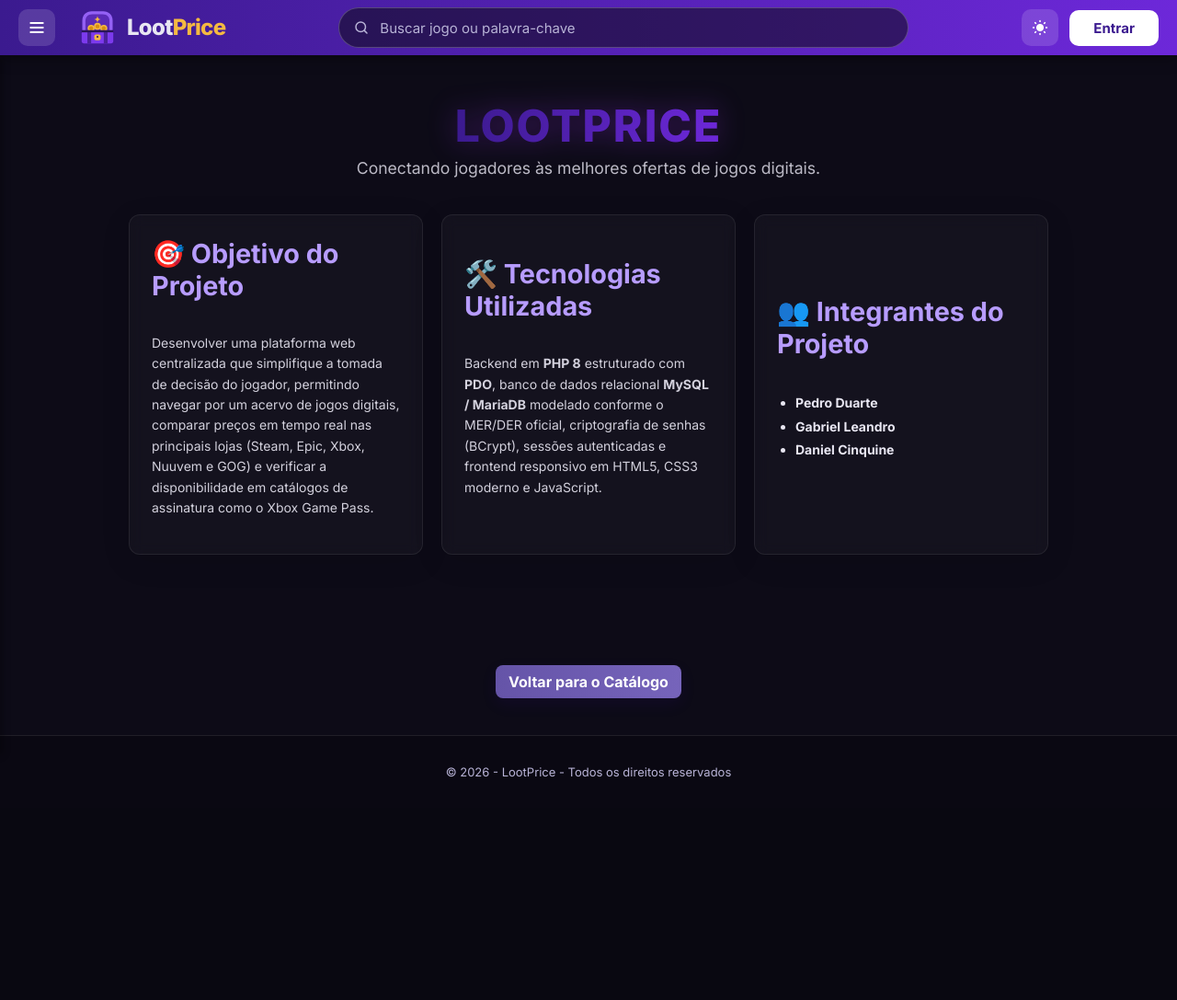
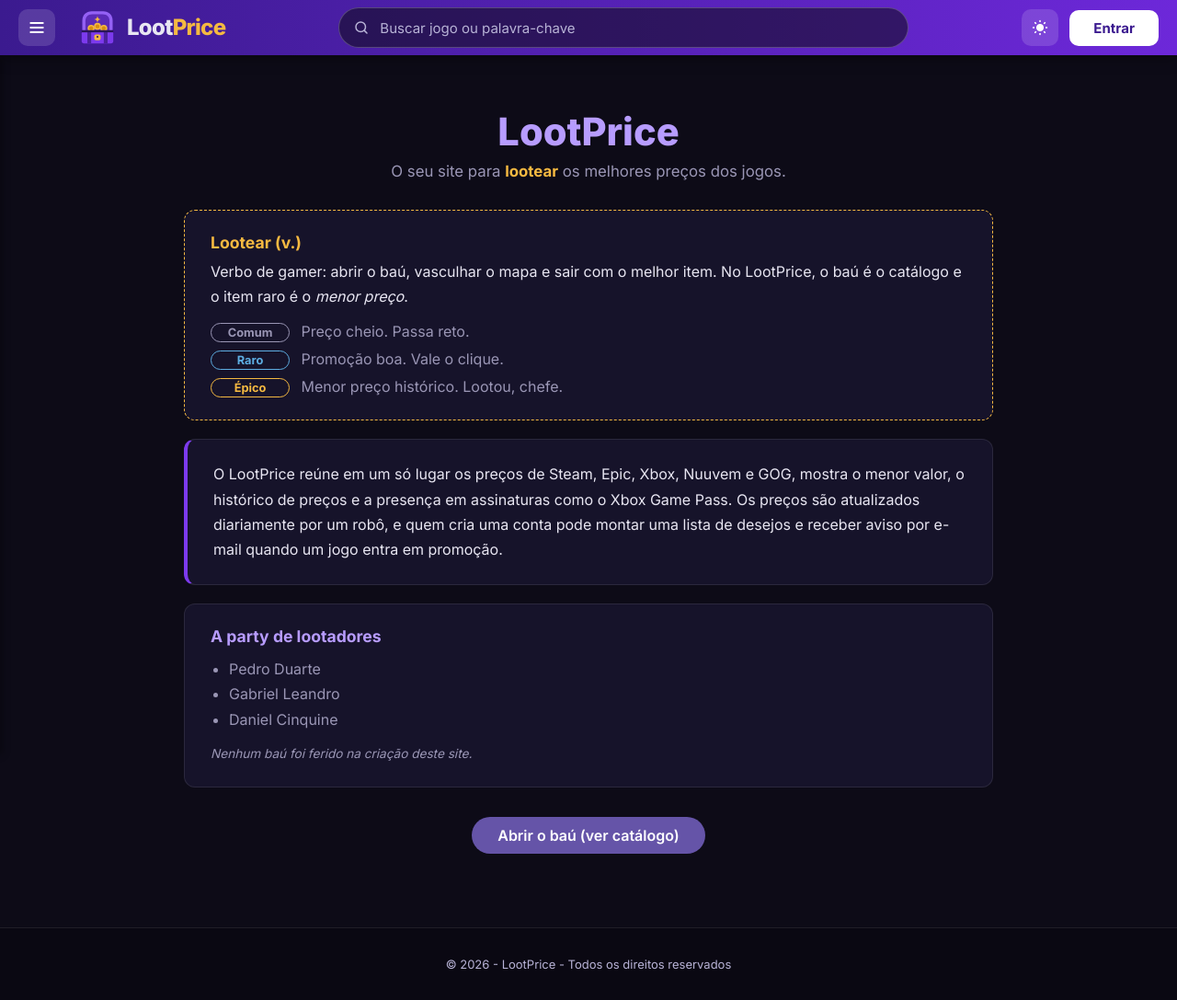
Before and after one commit to gabriel-lis/LootPrice-main, a PHP site: page /LootPrice-main/sobre.php in a window 1280 px wide. Shown: the whole page at 92% size. Before the commit the page ends 845 px from the top, so only its background shows below. Run offline with PHP 8.4, Linux system fonts and the light colour scheme; data that the repository does not hold is empty.

Commit message:
Refaz página Sobre com a brincadeira do "lootear" como marca
Co-Authored-By: Claude Sonnet 5.5 <noreply@anthropic.com>

```diff
--- a/css_index/sobre.css
+++ b/css_index/sobre.css
@@ -1,216 +1,145 @@
-/* =========================================
-   ESTILOS DA PÁGINA SOBRE (Clean & Modern)
-   ========================================= */
+/* Página Sobre: usa só as variáveis de theme.css */
 
-/* Container que centraliza o conteúdo e empurra o rodapé */
-.about-main-wrapper {
-  flex: 1; /* Ocupa o espaço restante da tela */
-  display: flex;
-  flex-direction: column;
-  align-items: center;
-  padding: 40px 20px 80px;
+.sobre {
+  flex: 1;
   width: 100%;
-  max-width: 1200px;
+  max-width: 880px;
   margin: 0 auto;
-
-  /* 🚫 BLOQUEIA SELEÇÃO DE TEXTO */
-  -webkit-user-select: none;
-  -moz-user-select: none;
-  -ms-user-select: none;
-  user-select: none;
-  cursor: default;
+  padding: 48px 20px 80px;
 }
 
-/* Título Principal */
-.hero-title {
-  font-size: 3rem;
-  font-weight: 900;
-  text-transform: uppercase;
-  letter-spacing: 2px;
-  margin-bottom: 10px;
-  background: var(--navbar-gradient);
-  -webkit-background-clip: text;
-  background-clip: text;
-  -webkit-text-fill-color: transparent;
+.sobre-hero {
   text-align: center;
-  filter: drop-shadow(0 0 15px rgba(142, 45, 226, 0.4));
+  margin-bottom: 32px;
 }
 
-.hero-subtitle {
-  font-size: 1.1rem;
-  color: var(--text-color);
-  opacity: 0.8;
-  text-align: center;
-  margin-bottom: 60px;
+.sobre-hero h1 {
+  font-size: 2.6rem;
+  font-weight: 800;
+  margin: 0 0 8px;
+  color: var(--title-color);
 }
 
-/* Grid Layout (Esquerda: Texto / Direita: Features) */
-.content-grid {
-  display: grid;
-  grid-template-columns: 1fr 1fr;
-  gap: 40px;
-  width: 100%;
-  margin-bottom: 80px;
-  align-items: stretch;
+.sobre-hero p {
+  margin: 0;
+  color: var(--text-muted);
+  font-size: 1.05rem;
 }
 
-/* Card Vidro (Glassmorphism) */
-.glass-card {
-  background: var(--search-bg); /* Adapta ao tema Dark/Light */
-  border: 1px solid var(--search-border);
-  border-radius: 20px;
-  padding: 40px;
-  box-shadow: 0 8px 32px 0 rgba(0, 0, 0, 0.1);
-  backdrop-filter: blur(8px);
-  display: flex;
-  flex-direction: column;
-  justify-content: center;
+.sobre-hero strong { color: var(--loot-gold, var(--accent)); }
+
+.sobre-loot {
+  background: var(--surface);
+  border: 1px dashed var(--loot-gold, var(--accent));
+  border-radius: 12px;
+  padding: 24px 28px;
+  margin-bottom: 20px;
 }
 
-.glass-card h3 {
-  font-size: 1.8rem;
-  margin-bottom: 20px;
-  color: var(--text-color);
+.sobre-loot h2 {
+  margin: 0 0 8px;
+  font-size: 1.1rem;
+  color: var(--loot-gold, var(--accent));
 }
 
-.glass-card p {
-  font-size: 1rem;
-  line-height: 1.6;
-  color: var(--text-color);
-  opacity: 0.9;
-  margin-bottom: 15px;
+.sobre-loot p {
+  margin: 0 0 14px;
+  line-height: 1.7;
+  color: var(--text);
 }
 
-/* Grid de Funcionalidades */
-.features-grid {
+.loot-lista {
+  list-style: none;
+  margin: 0;
+  padding: 0;
   display: grid;
-  grid-template-columns: 1fr 1fr;
+  gap: 8px;
+  color: var(--text-muted);
+}
+
+.loot-raridade {
+  display: inline-block;
+  min-width: 64px;
+  margin-right: 8px;
+  padding: 2px 10px;
+  border-radius: 999px;
+  border: 1px solid currentColor;
+  font-size: .8rem;
+  font-weight: 700;
+  text-align: center;
+}
+
+.loot-raridade.comum { color: var(--text-muted); }
+.loot-raridade.raro  { color: var(--info, var(--accent)); }
+.loot-raridade.epico { color: var(--loot-gold, var(--accent)); }
+
+.sobre-nota {
+  margin-top: 12px !important;
+  font-size: .85rem;
+  font-style: italic;
+}
+
+.sobre-resumo {
+  background: var(--surface);
+  border: 1px solid var(--border);
+  border-left: 4px solid var(--accent);
+  border-radius: 12px;
+  padding: 24px 28px;
+  margin-bottom: 20px;
+}
+
+.sobre-resumo p {
+  margin: 0;
+  line-height: 1.7;
+  color: var(--text);
+}
+
+.sobre-grid {
+  display: grid;
+  grid-template-columns: repeat(auto-fit, minmax(260px, 1fr));
   gap: 20px;
 }
 
-.feature-box {
-  background: var(--bg-color); /* Fundo sólido para cobrir elementos atrás */
-  border: 1px solid var(--theme-btn-border);
-  border-radius: 16px;
-  padding: 20px;
-  text-align: center;
-  display: flex;
-  flex-direction: column;
-  align-items: center;
-  justify-content: center;
-  transition: transform 0.3s, box-shadow 0.3s;
+.sobre-card {
+  background: var(--surface);
+  border: 1px solid var(--border);
+  border-radius: 12px;
+  padding: 24px 28px;
 }
 
-.feature-box:hover {
-  transform: translateY(-5px);
-  border-color: var(--search-focus-border);
-  box-shadow: 0 8px 20px var(--card-hover-shadow);
+.sobre-card h2 {
+  margin: 0 0 12px;
+  font-size: 1.1rem;
+  color: var(--title-color);
 }
 
-.feature-icon {
-  font-size: 32px;
-  margin-bottom: 12px;
+.sobre-card p,
+.sobre-card li {
+  line-height: 1.7;
+  color: var(--text-muted);
 }
 
-.feature-title {
-  font-weight: 700;
-  font-size: 0.95rem;
-  color: var(--text-color);
-  background: transparent !important; /* Remove qualquer fundo cinza herdado */
+.sobre-card p { margin: 0; }
+
+.sobre-card ul {
+  margin: 0;
+  padding-left: 20px;
 }
 
-/* Seção da Equipe */
-.team-section {
-  width: 100%;
-  text-align: center;
+.sobre-voltar {
+  display: block;
+  width: fit-content;
+  margin: 32px auto 0;
+  padding: 10px 28px;
+  border-radius: 999px;
+  background: var(--btn-bg);
+  color: var(--on-accent);
+  font-weight: 600;
+  text-decoration: none;
 }
 
-.team-section h2 {
-  font-size: 2rem;
-  margin-bottom: 40px;
-  color: var(--text-color);
+.sobre-voltar:hover { background: var(--btn-hover-bg); }
+
+@media (max-width: 600px) {
+  .sobre-hero h1 { font-size: 2rem; }
 }
-
-.team-grid {
-  display: flex;
-  justify-content: center;
-  gap: 30px;
-  flex-wrap: wrap;
-}
-
-/* Card de Membro */
-.member-card {
-  background: var(--search-bg);
-  border: 1px solid var(--search-border);
-  border-radius: 20px;
-  padding: 30px 20px;
-  width: 240px;
-  transition: 0.4s ease;
-  position: relative;
-  overflow: hidden;
-}
-
-.member-card:hover {
-  transform: translateY(-10px);
-  box-shadow: 0 15px 40px var(--card-hover-shadow);
-}
-
-.member-pic {
-  width: 90px;
-  height: 90px;
-  border-radius: 50%;
-  margin: 0 auto 20px;
-  background: var(--navbar-gradient);
-  display: flex;
-  align-items: center;
-  justify-content: center;
-  font-size: 32px;
-  font-weight: bold;
-  color: #fff;
-  border: 4px solid var(--bg-color);
-}
-
-.member-name {
-  font-size: 1.2rem;
-  font-weight: 700;
-  margin: 10px 0 5px;
-  color: var(--text-color);
-}
-
-.member-role {
-  font-size: 0.85rem;
-  color: var(--theme-btn-border); /* Usa a cor roxa do tema */
-  font-weight: 600;
-  text-transform: uppercase;
-  margin-bottom: 20px;
-  display: block;
-}
-
-.insta-link {
-  display: inline-block;
-  padding: 8px 24px;
-  background: transparent;
-  color: var(--text-color);
-  border: 1px solid var(--theme-btn-border);
-  border-radius: 50px;
-  font-size: 0.8rem;
-  text-decoration: none;
-  transition: 0.3s;
-  font-weight: 600;
-}
-
-.insta-link:hover {
-  background: var(--navbar-gradient);
-  border-color: transparent;
-  color: white;
-}
-
-/* Responsividade */
-@media (max-width: 850px) {
-  .content-grid {
-    grid-template-columns: 1fr; /* Vira uma coluna única em telas menores */
-  }
-  .hero-title {
-    font-size: 2.2rem;
-  }
-}
--- a/sobre.php
+++ b/sobre.php
@@ -5,51 +5,57 @@
 require_once __DIR__ . '/includes/functions.php';
 
 $pageTitle = 'Sobre o Projeto - LootPrice';
+$pageDescription = 'LootPrice compara preços de jogos digitais nas principais lojas.';
 $basePath = '';
 
 require_once __DIR__ . '/includes/header.php';
 ?>
 
-<link rel="stylesheet" href="css_index/sobre.css">
+<link rel="stylesheet" href="css_index/sobre.css?v=<?= filemtime(__DIR__ . '/css_index/sobre.css') ?>">
 
-<div class="about-main-wrapper" style="max-width: 1000px; margin: 40px auto; padding: 0 20px;">
+<main class="sobre">
 
-  <h1 class="hero-title" style="text-align: center; margin-bottom: 10px;">LootPrice</h1>
-  <p class="hero-subtitle" style="text-align: center; margin-bottom: 40px;">Conectando jogadores às melhores ofertas de jogos digitais.</p>
+  <header class="sobre-hero">
+    <h1>LootPrice</h1>
+    <p>O seu site para <strong>lootear</strong> os melhores preços dos jogos.</p>
+  </header>
 
-  <div class="content-grid" style="display: grid; grid-template-columns: repeat(auto-fit, minmax(280px, 1fr)); gap: 20px;">
+  <section class="sobre-loot">
+    <h2>Lootear (v.)</h2>
+    <p>
+      Verbo de gamer: abrir o baú, vasculhar o mapa e sair com o melhor item.
+      No LootPrice, o baú é o catálogo e o item raro é o <em>menor preço</em>.
+    </p>
+    <ul class="loot-lista">
+      <li><span class="loot-raridade comum">Comum</span> Preço cheio. Passa reto.</li>
+      <li><span class="loot-raridade raro">Raro</span> Promoção boa. Vale o clique.</li>
+      <li><span class="loot-raridade epico">Épico</span> Menor preço histórico. Lootou, chefe.</li>
+    </ul>
+  </section>
 
-    <div class="glass-card" style="background: rgba(255,255,255,0.03); border: 1px solid rgba(255,255,255,0.08); border-radius: 12px; padding: 24px;">
-      <h3 style="color: var(--title-color); margin-top: 0;">🎯 Objetivo do Projeto</h3>
-      <p style="color: var(--text-color); line-height: 1.6; font-size: 14px;">
-        Desenvolver uma plataforma web centralizada que simplifique a tomada de decisão do jogador, permitindo navegar por um acervo de jogos digitais, comparar preços em tempo real nas principais lojas (Steam, Epic, Xbox, Nuuvem e GOG) e verificar a disponibilidade em catálogos de assinatura como o Xbox Game Pass.
-      </p>
-    </div>
+  <section class="sobre-resumo">
+    <p>
+      O LootPrice reúne em um só lugar os preços de Steam, Epic, Xbox, Nuuvem e GOG,
+      mostra o menor valor, o histórico de preços e a presença em assinaturas como o Xbox Game Pass.
+      Os preços são atualizados diariamente por um robô, e quem cria uma conta pode montar uma lista de desejos
+      e receber aviso por e-mail quando um jogo entra em promoção.
+    </p>
+  </section>
 
-    <div class="glass-card" style="background: rgba(255,255,255,0.03); border: 1px solid rgba(255,255,255,0.08); border-radius: 12px; padding: 24px;">
-      <h3 style="color: var(--title-color); margin-top: 0;">🛠️ Tecnologias Utilizadas</h3>
-      <p style="color: var(--text-color); line-height: 1.6; font-size: 14px;">
-        Backend em <strong>PHP 8</strong> estruturado com <strong>PDO</strong>, banco de dados relacional <strong>MySQL / MariaDB</strong> modelado conforme o MER/DER oficial, criptografia de senhas (BCrypt), sessões autenticadas e frontend responsivo em HTML5, CSS3 moderno e JavaScript.
-      </p>
-    </div>
-
-    <div class="glass-card" style="background: rgba(255,255,255,0.03); border: 1px solid rgba(255,255,255,0.08); border-radius: 12px; padding: 24px;">
-      <h3 style="color: var(--title-color); margin-top: 0;">👥 Integrantes do Projeto</h3>
-      <ul style="color: var(--text-color); line-height: 1.8; font-size: 14px; padding-left: 20px;">
-        <li><strong>Pedro Duarte</strong></li>
-        <li><strong>Gabriel Leandro</strong></li>
-        <li><strong>Daniel Cinquine</strong></li>
+  <div class="sobre-grid">
+    <section class="sobre-card">
+      <h2>A party de lootadores</h2>
+      <ul>
+        <li>Pedro Duarte</li>
+        <li>Gabriel Leandro</li>
+        <li>Daniel Cinquine</li>
       </ul>
-    </div>
-
+      <p class="sobre-nota">Nenhum baú foi ferido na criação deste site.</p>
+    </section>
   </div>
 
-  <div style="text-align: center; margin-top: 40px;">
-    <a href="index.php" class="btn-login" style="text-decoration: none; display: inline-block;">
-      Voltar para o Catálogo
-    </a>
-  </div>
+  <a href="catalogo.php" class="sobre-voltar">Abrir o baú (ver catálogo)</a>
 
-</div>
+</main>
 
 <?php require_once __DIR__ . '/includes/footer.php'; ?>
```
Also changed, not shown: CLAUDE.md (+2 -0 lines), graphify-out/GRAPH_REPORT.md (+2 -2 lines), graphify-out/graph.json, graphify-out/manifest.json.
